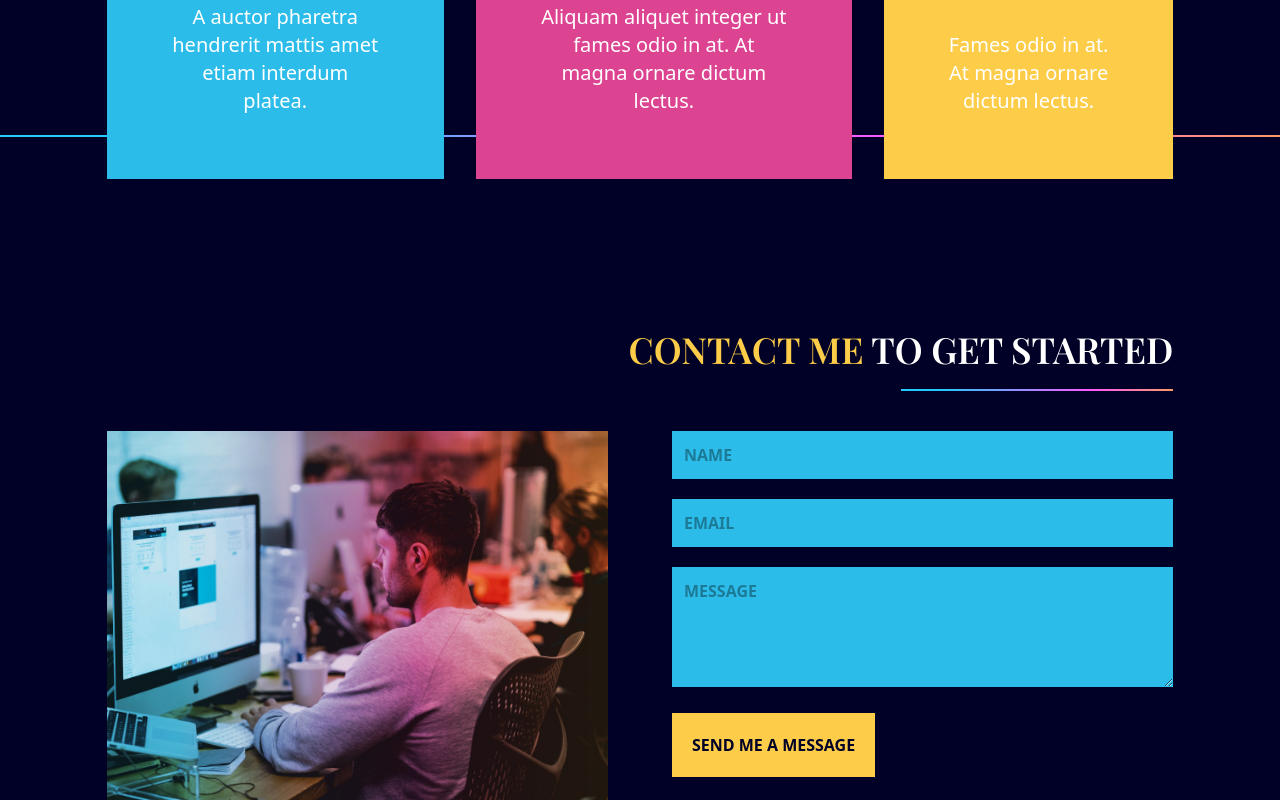
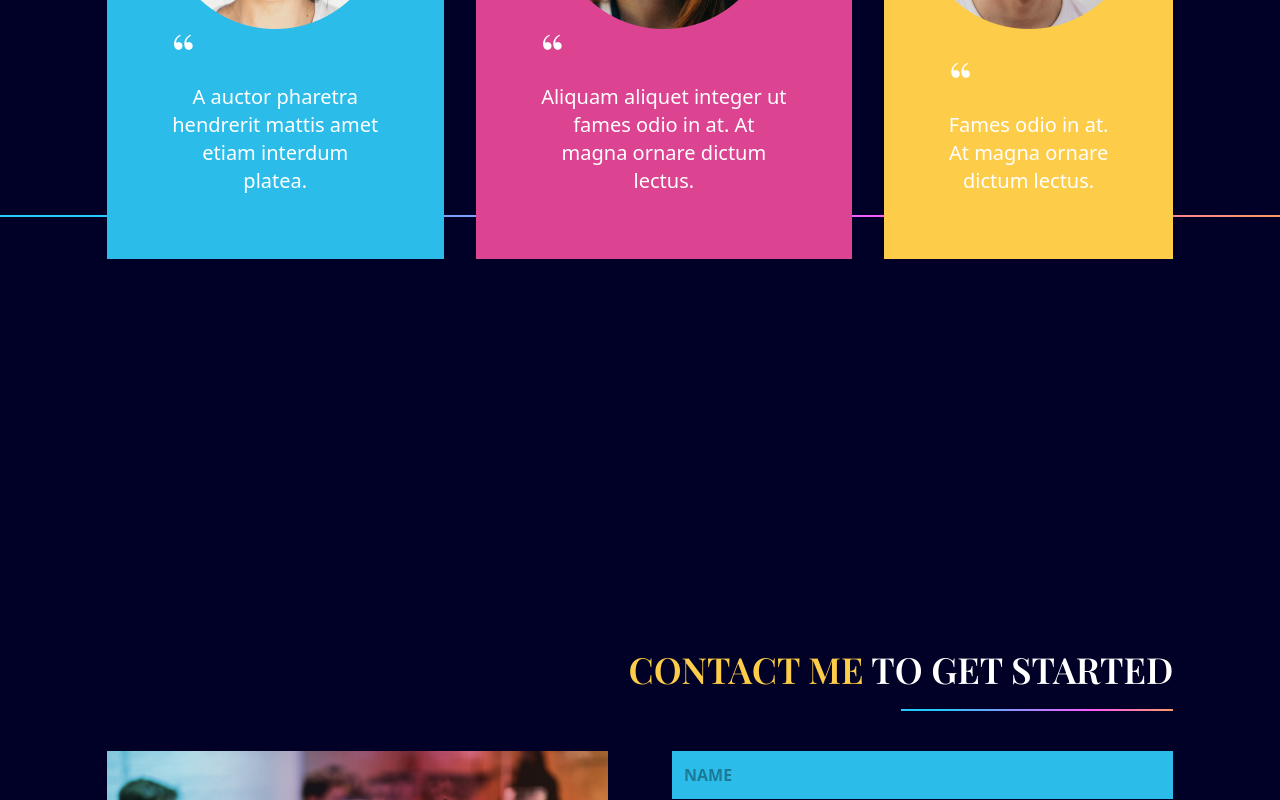
Before and after one commit to HenriqueMoreira-1/hm-portfolio, a React (Create React App) app: page / in a window 1280 px wide. Shown: the part 3960-4760 px from the top of the page. Built offline with nearby package versions, Linux system fonts and the light colour scheme; the HTML template or start-up script is replaced by a standard one.

Commit message:
refactor: fix spacing between scenes

```diff
--- a/src/App.js
+++ b/src/App.js
@@ -61,7 +61,7 @@ function App() {
         </motion.div>
       </div>
       <LineGradient />
-      <div className="w-5/6 mx-auto">
+      <div className="w-5/6 mx-auto mt-20">
         <motion.div
           margin="0 0 -200px 0"
           amount="all"
@@ -81,7 +81,7 @@ function App() {
         </motion.div>
       </div>
       <LineGradient />
-      <div className="w-5/6 mx-auto md:h-full">
+      <div className="w-5/6 mx-auto md:h-full my-60">
         <motion.div
           margin="0 0 -200px 0"
           amount="all"
```
